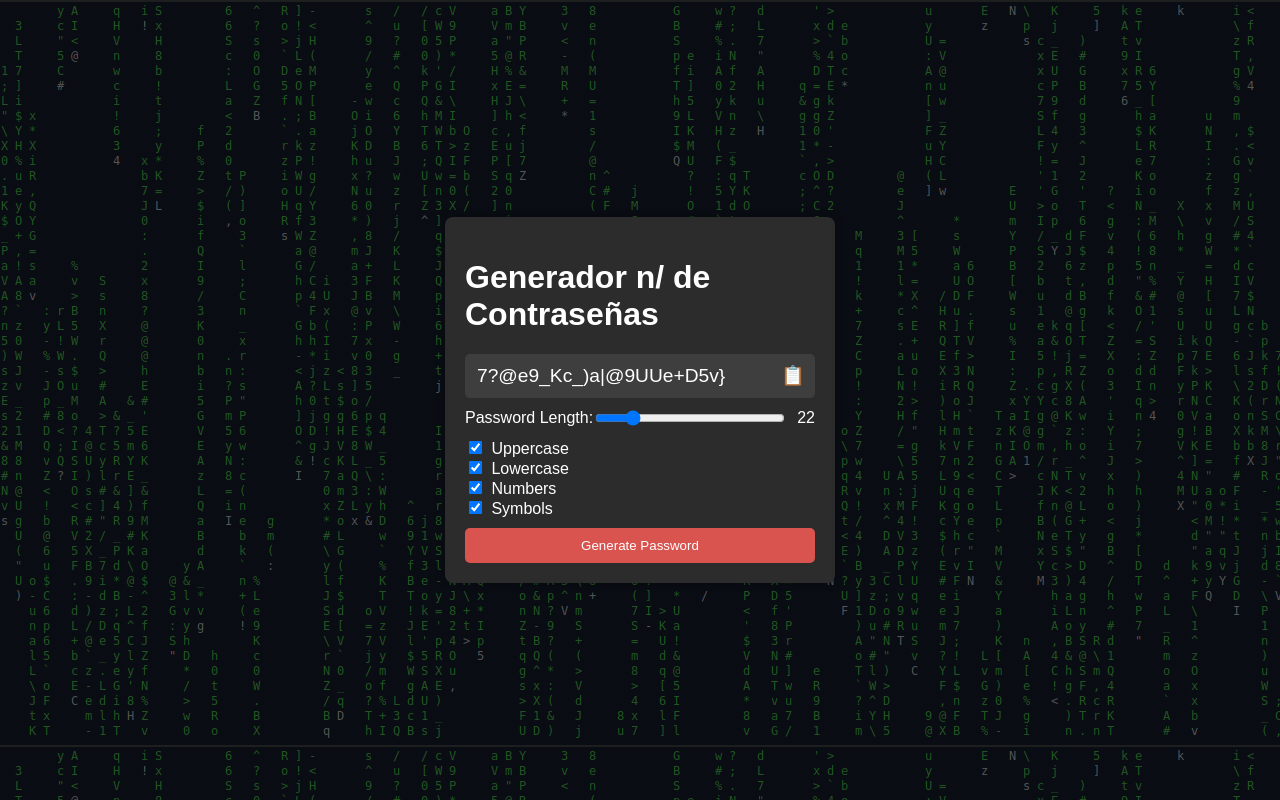
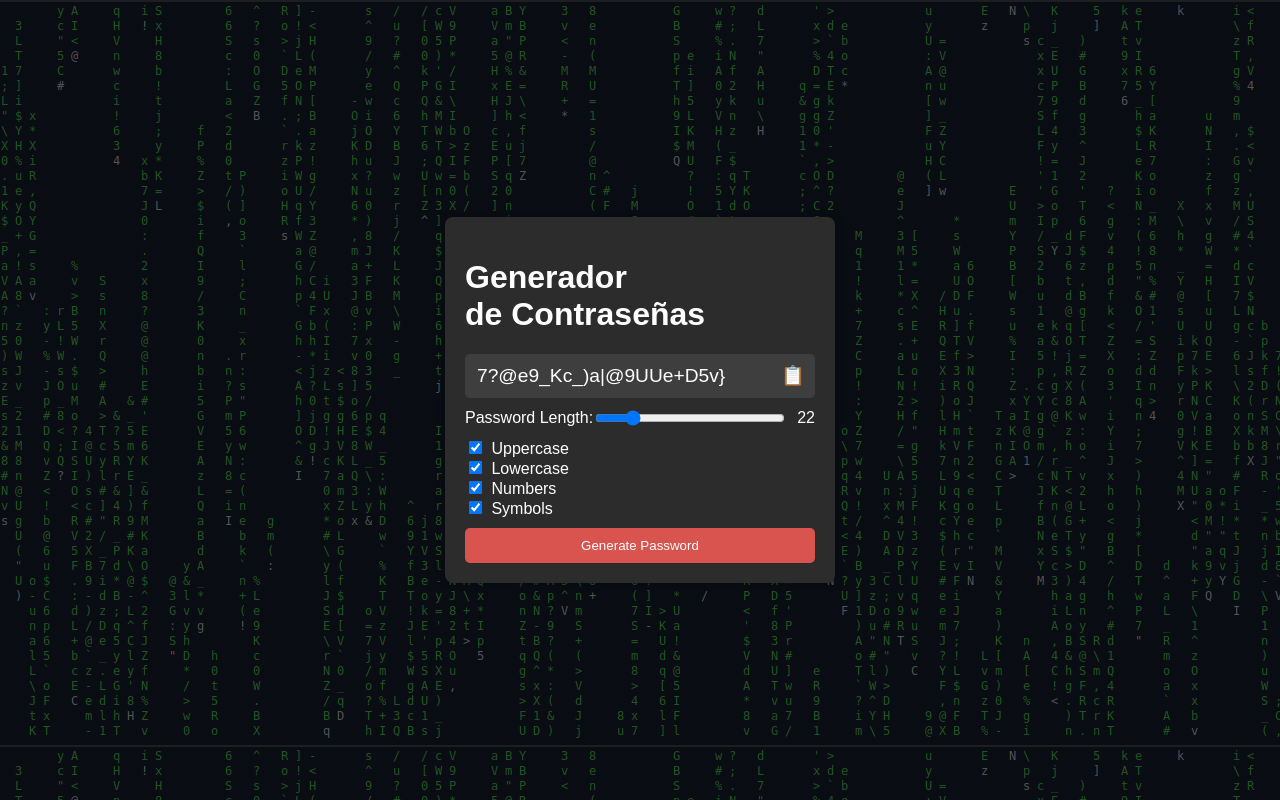
Before and after one commit to BSK-BE4T5/Alura_Latam, a plain HTML site: page Index.html in a window 1280 px wide. Drawn offline with Linux system fonts and the light colour scheme.

Commit message:
Minor change on the title

```diff
--- a/Index.html
+++ b/Index.html
@@ -9,7 +9,7 @@
 <body>
 
     <div class="container">
-        <h1>Generador n/ de Contraseñas</h1>
+        <h1>Generador <br> de Contraseñas</h1>
         <div class="password-box">
             <input type="text" id="password" value="Click to generate!" readonly>
             <span class="copy-icon" onclick="copyPassword()">📋</span>
```
